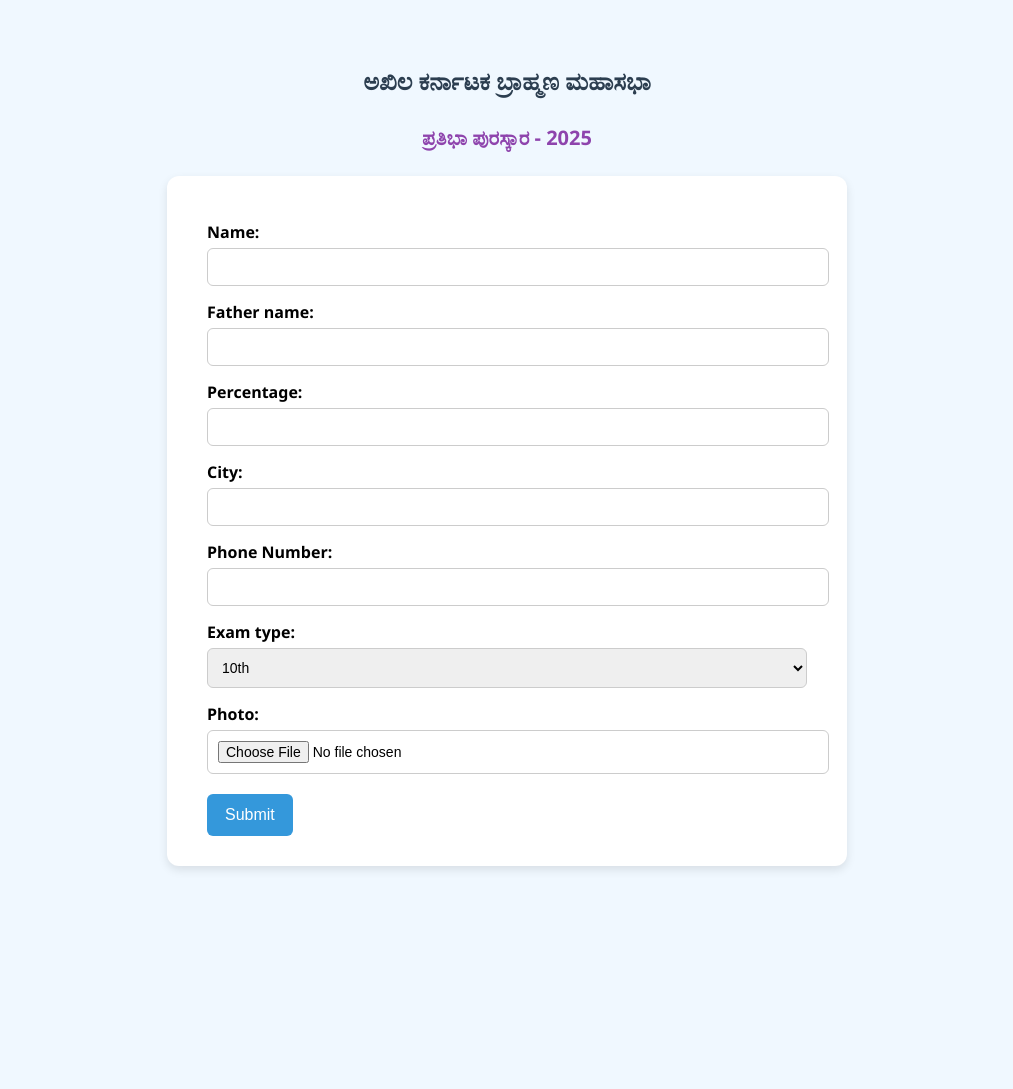
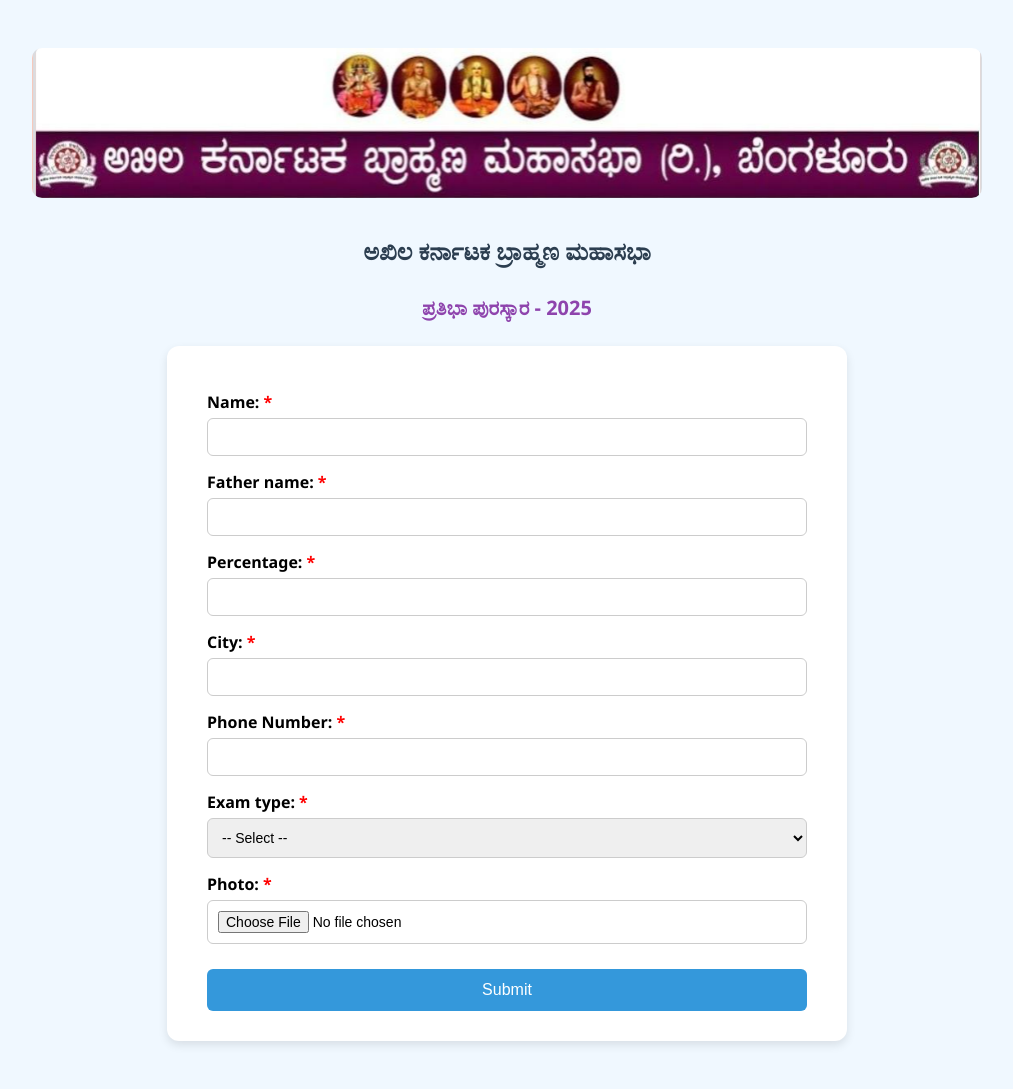
Before and after one commit to shreesha3/django, a Django app: page / in a window 1280 px wide. Shown: the whole page, without its empty margins (133-1146 px from the left). Before the commit the page ends 870 px from the top, so only its background shows below. Run offline with Django 5.2, Linux system fonts and the light colour scheme.

Commit message:
enhanced ui

```diff
--- a/student_form_app/settings.py
+++ b/student_form_app/settings.py
@@ -90,6 +90,7 @@
 USE_TZ = True
 
 STATIC_ROOT = BASE_DIR / 'staticfiles'
+STATICFILES_DIRS = [BASE_DIR / "static"]
 STATIC_URL = '/static/'
 STATICFILES_STORAGE = 'whitenoise.storage.CompressedManifestStaticFilesStorage'
 
--- a/students/templates/students/form.html
+++ b/students/templates/students/form.html
@@ -1,3 +1,4 @@
+{% load static %}
 <!DOCTYPE html>
 <html lang="en">
 <head>
@@ -42,6 +43,11 @@
             font-weight: bold;
         }
 
+        .required::after {
+            content: " *";
+            color: red;
+        }
+
         input[type="text"],
         input[type="number"],
         select,
@@ -52,6 +58,7 @@
             border: 1px solid #ccc;
             border-radius: 6px;
             font-size: 14px;
+            box-sizing: border-box;
         }
 
         input[type="submit"] {
@@ -60,17 +67,28 @@
             padding: 12px 18px;
             border: none;
             border-radius: 6px;
-            margin-top: 20px;
+            margin-top: 25px;
             font-size: 16px;
             cursor: pointer;
+            width: 100%;
         }
 
         input[type="submit"]:hover {
             background-color: #2980b9;
         }
+
+        .banner {
+            width: 100%;
+            max-width: 950px;
+            height: auto;
+            margin-bottom: 20px;
+            border-radius: 10px;
+        }
     </style>
 </head>
 <body>
+
+    <img src="{% static 'images/header_banner.png' %}" alt="Banner" class="banner">
 
     <h1>ಅಖಿಲ ಕರ್ನಾಟಕ ಬ್ರಾಹ್ಮಣ ಮಹಾಸಭಾ</h1>
     <h2>ಪ್ರತಿಭಾ ಪುರಸ್ಕಾರ - 2025</h2>
@@ -78,30 +96,31 @@
     <div class="container">
         <form method="post" enctype="multipart/form-data">
             {% csrf_token %}
-            <label for="name">Name:</label>
+
+            <label for="name" class="required">Name:</label>
             <input type="text" name="name" id="name" required>
 
-            <label for="father_name">Father name:</label>
+            <label for="father_name" class="required">Father name:</label>
             <input type="text" name="father_name" id="father_name" required>
 
-            <label for="percentage">Percentage:</label>
+            <label for="percentage" class="required">Percentage:</label>
             <input type="number" name="percentage" id="percentage" step="0.01" required>
 
-            <label for="city">City:</label>
+            <label for="city" class="required">City:</label>
             <input type="text" name="city" id="city" required>
 
-            <label for="id_phone_number">Phone Number:</label>
-    <input type="text" name="phone_number" maxlength="15" required id="id_phone_number" class="form-control">
+            <label for="id_phone_number" class="required">Phone Number:</label>
+            <input type="text" name="phone_number" maxlength="15" required id="id_phone_number">
 
-
-            <label for="exam_type">Exam type:</label>
+            <label for="exam_type" class="required">Exam type:</label>
             <select name="exam_type" id="exam_type" required>
+                <option value="">-- Select --</option>
                 <option value="10th">10th</option>
                 <option value="12th">12th</option>
                 <option value="Degree">Degree</option>
             </select>
 
-            <label for="photo">Photo:</label>
+            <label for="photo" class="required">Photo:</label>
             <input type="file" name="photo" id="photo" required>
 
             <input type="submit" value="Submit">
```
Also changed, not shown: db.sqlite3, media/photos/4a7f0656-97ca-4e01-92de-89e47923ebad.png (added), static/images/header_banner.png (added).
